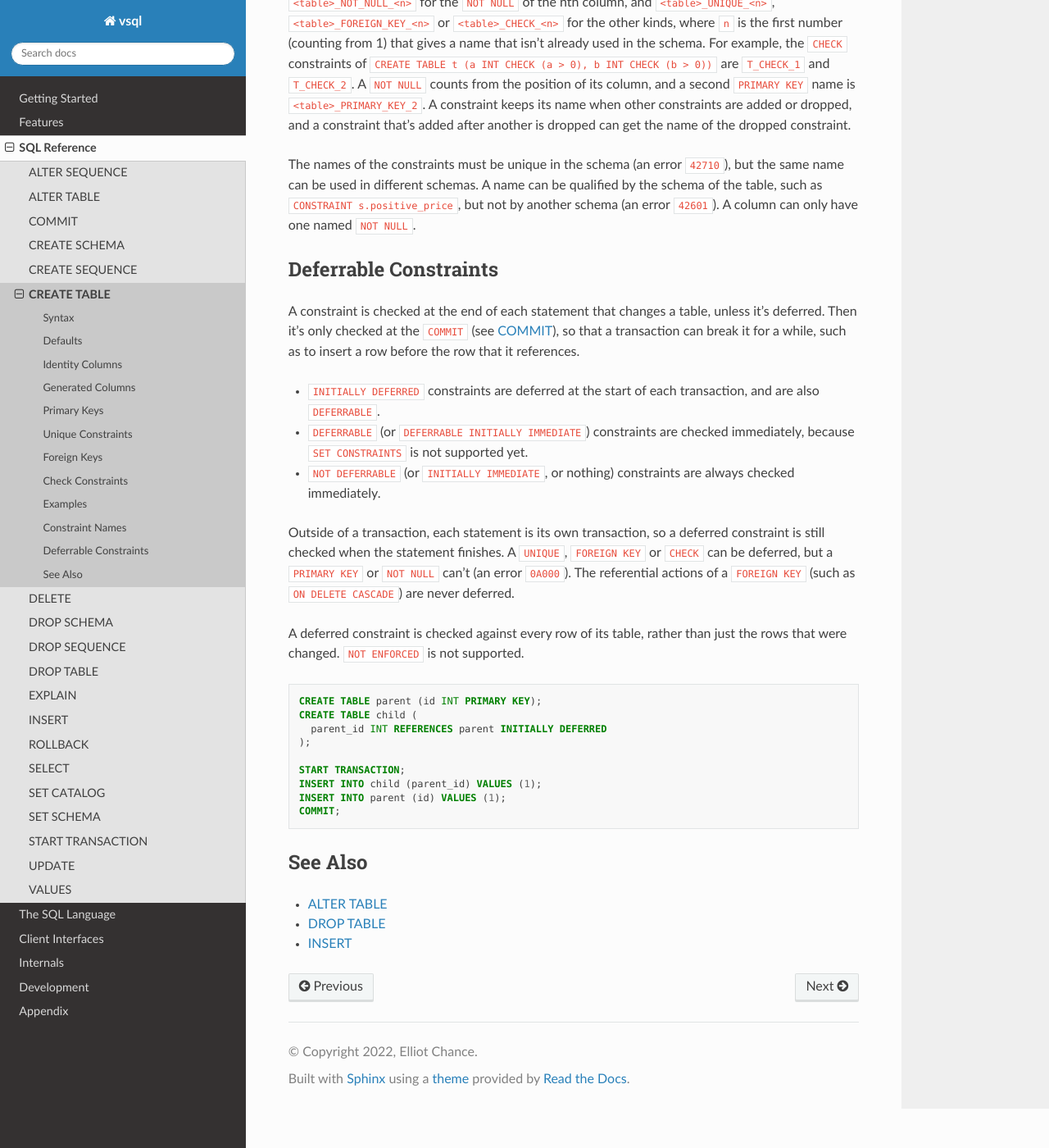
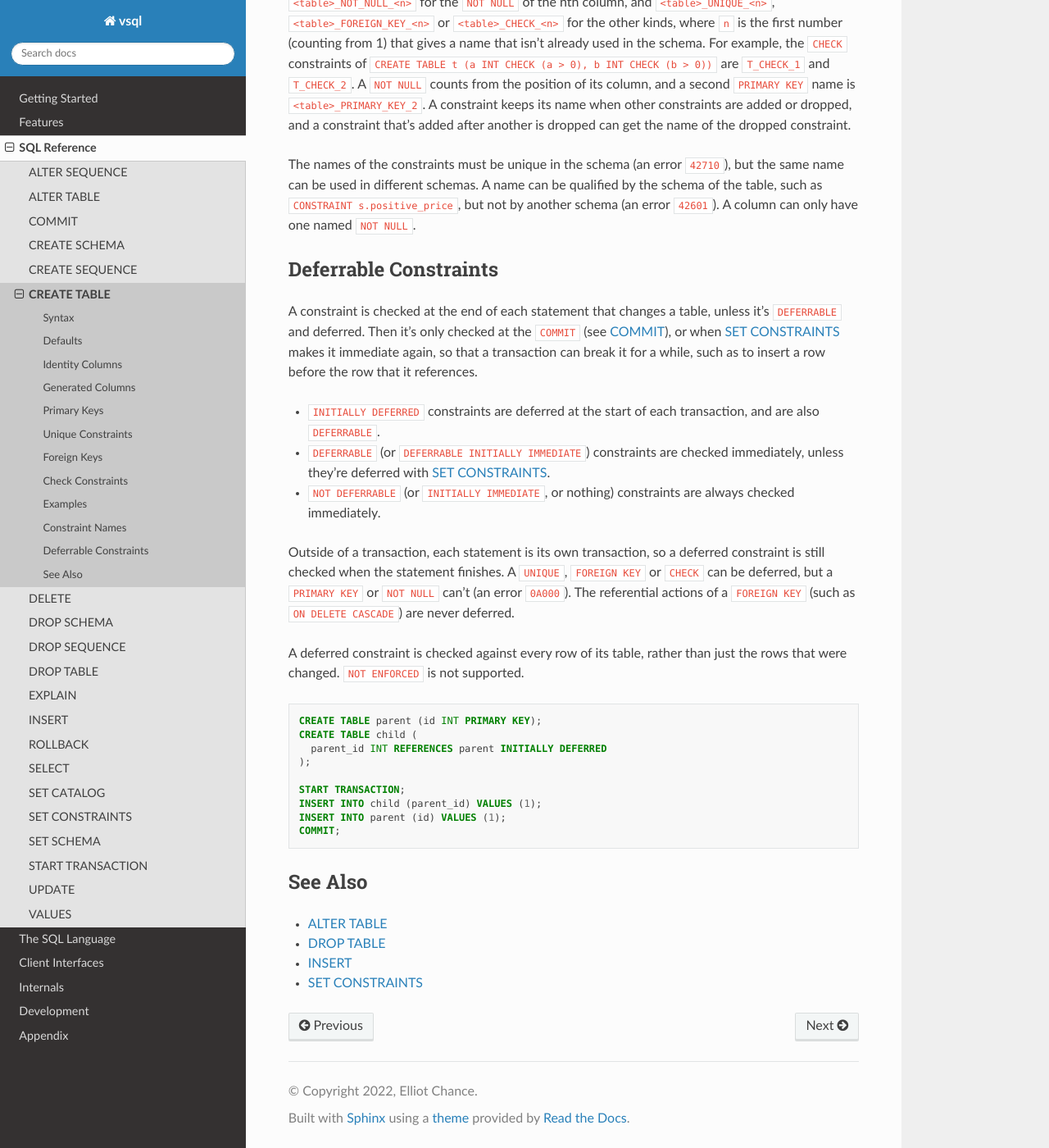
Before and after one commit to elliotchance/vsql, a Sphinx documentation site: the page built from docs/create-table.rst, in a window 1280 px wide and 1400 px high, scrolled down 7641 px. Shown: the whole window at 82% size. Built offline with Sphinx 7.4.7 and the Read the Docs theme 3.1.0, drawn with Linux system fonts in a browser that asks for light colours.

Commit message:
language: Support SET CONSTRAINTS
SET CONSTRAINTS defers or makes immediate some or ALL of the deferrable
constraints, for the current transaction or, outside of one, the next.
A constraint that becomes immediate is checked straight away, and stays
deferred if that fails.

SQL F721

Co-Authored-By: Claude Opus 5.5 <noreply@anthropic.com>

```diff
--- a/docs/commit.rst
+++ b/docs/commit.rst
@@ -50,3 +50,4 @@ See Also
 
 - :doc:`start-transaction`
 - :doc:`rollback`
+- :doc:`set-constraints`
--- a/docs/create-table.rst
+++ b/docs/create-table.rst
@@ -404,14 +404,15 @@ Deferrable Constraints
 ----------------------
 
 A constraint is checked at the end of each statement that changes a table,
-unless it's deferred. Then it's only checked at the ``COMMIT`` (see
-:doc:`commit`), so that a transaction can break it for a while, such as to
+unless it's ``DEFERRABLE`` and deferred. Then it's only checked at the
+``COMMIT`` (see :doc:`commit`), or when :doc:`set-constraints` makes it
+immediate again, so that a transaction can break it for a while, such as to
 insert a row before the row that it references.
 
 - ``INITIALLY DEFERRED`` constraints are deferred at the start of each
   transaction, and are also ``DEFERRABLE``.
 - ``DEFERRABLE`` (or ``DEFERRABLE INITIALLY IMMEDIATE``) constraints are
-  checked immediately, because ``SET CONSTRAINTS`` is not supported yet.
+  checked immediately, unless they're deferred with :doc:`set-constraints`.
 - ``NOT DEFERRABLE`` (or ``INITIALLY IMMEDIATE``, or nothing) constraints are
   always checked immediately.
 
@@ -442,3 +443,4 @@ See Also
 - :doc:`alter-table`
 - :doc:`drop-table`
 - :doc:`insert`
+- :doc:`set-constraints`
--- a/docs/sql-reference.rst
+++ b/docs/sql-reference.rst
@@ -19,6 +19,7 @@ SQL Reference
    rollback.rst
    select.rst
    set-catalog.rst
+   set-constraints.rst
    set-schema.rst
    start-transaction.rst
    update.rst
```
Also changed, not shown: docs/set-constraints.rst (added, +52 -0 lines), 8 other files.
